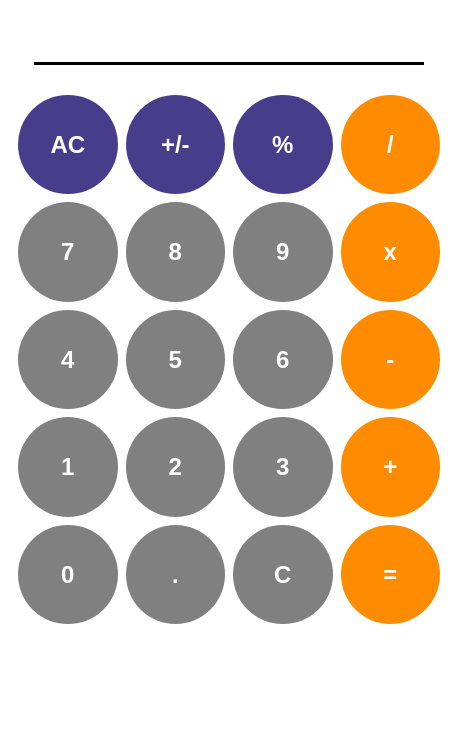
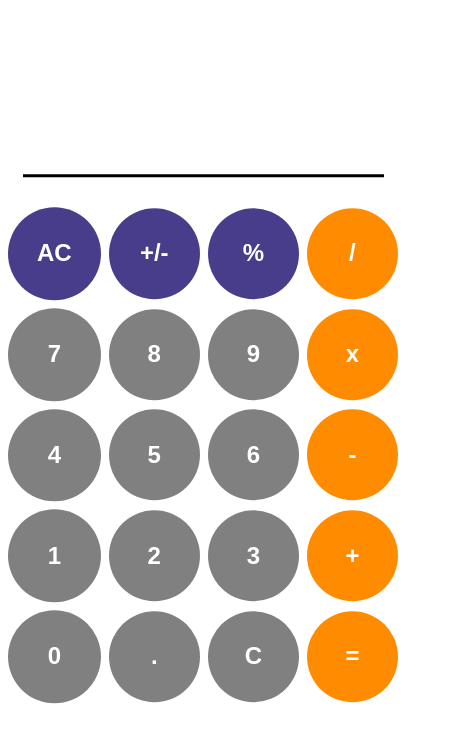
Before and after one commit to han-lue/calculator, a plain HTML site: page index.html in a window 390 px wide. Shown: the part 127-860 px from the top of the page, 450 px wide, since content can reach past the window. Drawn offline with Linux system fonts and the light colour scheme.

Commit message:
media queries, wip

```diff
--- a/index.html
+++ b/index.html
@@ -3,13 +3,13 @@
     <head>
         <link rel="stylesheet" type="text/css" href="styles.css"/>
         <link rel="icon" type="image/svg+xml" href="icon.svg">
+        <meta name="viewport" content="width=device-width, initial-scale=1.0">
         <title>Calculator</title>
         <script type="text/javascript" src="script.js"></script>
     </head>
 
     <body>
         <div class="container">
-
             <div class="result-container">
                 <h1><b id="result"></b></h1>
             </div>
--- a/styles.css
+++ b/styles.css
@@ -2,7 +2,7 @@ body {
     background-color: white;
     height: 100vh;
     display: grid;
-    place-items: center;
+    justify-items: center;
 }
 
 button {
@@ -27,7 +27,7 @@ button:hover {
     align-items: center;
     padding: 10px;
     gap: 30px;
-    width: auto;
+    width: 50%;
     height: auto;
     font-family: sans-serif;
 }
@@ -36,13 +36,13 @@ button:hover {
     text-align: end;
     padding-right: 10px;
     min-height: 80px;
-    width: 90%;
+    width: 100%;
     border-bottom: solid;
 }
 
 .grid-container {
     display: grid;
-    width: 50vh;
+    width: 100%;
     grid-column: 4;
     grid-template-columns: auto auto auto auto;
     grid-template-rows: auto auto auto auto;
@@ -72,3 +72,44 @@ button:hover {
 .darkGray:active {
     background-color: slateblue;
 }
+
+
+@media only screen and (max-width: 600px) {
+    body {
+        height: 100%;
+        width: 100%;
+    }
+
+    button {
+        border-radius: 100%;
+        border: 0px;
+        min-width: 45px;
+        max-width: 100px;
+        font-size: x-large;
+        font-weight: bold;
+        aspect-ratio: 1;
+    }
+
+    .container {
+        padding: 14px;
+        gap: 30px;
+        width: 100%;
+        height: auto;
+        align-items: center;
+
+        margin: 0;
+        position: absolute;
+        top: 100%;
+        -ms-transform: translateY(-100%);
+        transform: translateY(-100%);
+    }
+
+    .grid-container {
+        width: 100%;
+        align-items: center;
+    }
+
+    .result-container {
+        width: 90%;
+    }
+}
```
Also changed, not shown: 1 other file.
